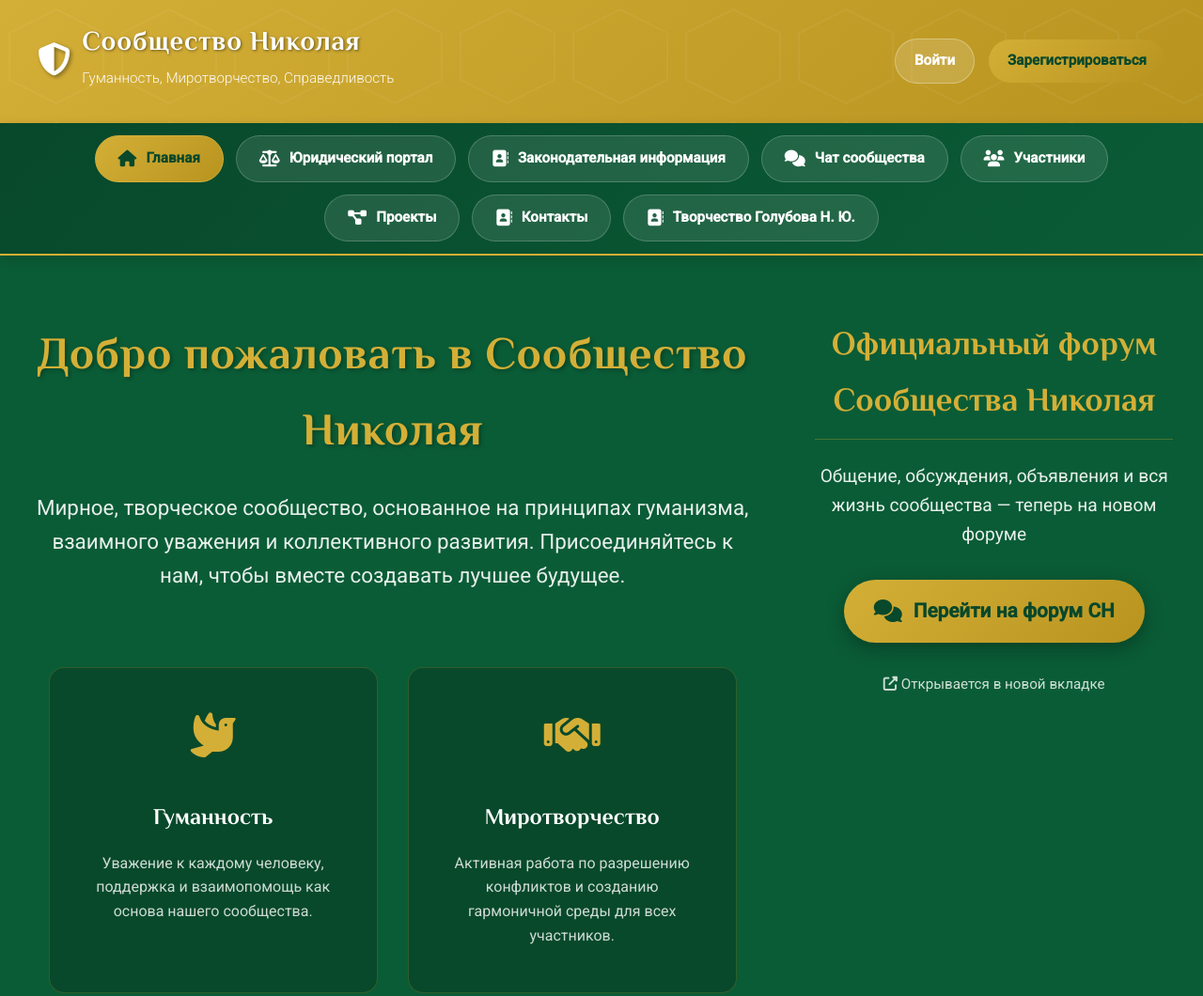
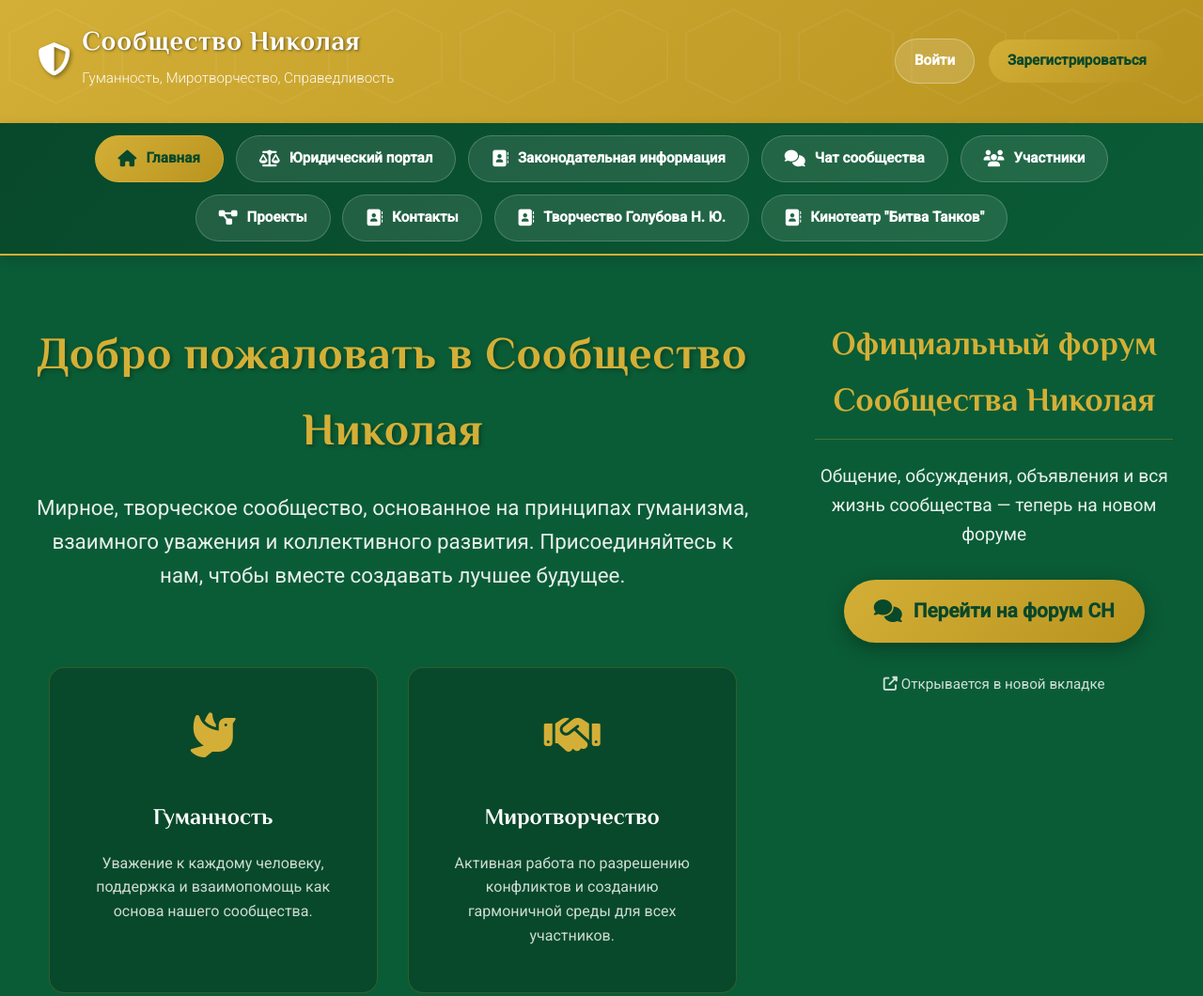
Before and after one commit to CZZSZheka/SN-Cite, a plain HTML site: page index.html in a window 1280 px wide. Shown: the top 1060 px of the page at 94% size. Drawn offline with Linux system fonts and the light colour scheme.

Commit message:
Update index.html

```diff
--- a/index.html
+++ b/index.html
@@ -724,6 +724,9 @@
         <a href="golubov_creative.html" class="nav-btn">
             <i class="fas fa-address-book"></i> Творчество Голубова Н. Ю.
         </a>
+        <a href="kinoteatr.html" class="nav-btn">
+            <i class="fas fa-address-book"></i> Кинотеатр "Битва Танков"
+        </a>
     </div>
 </nav>
 
```
